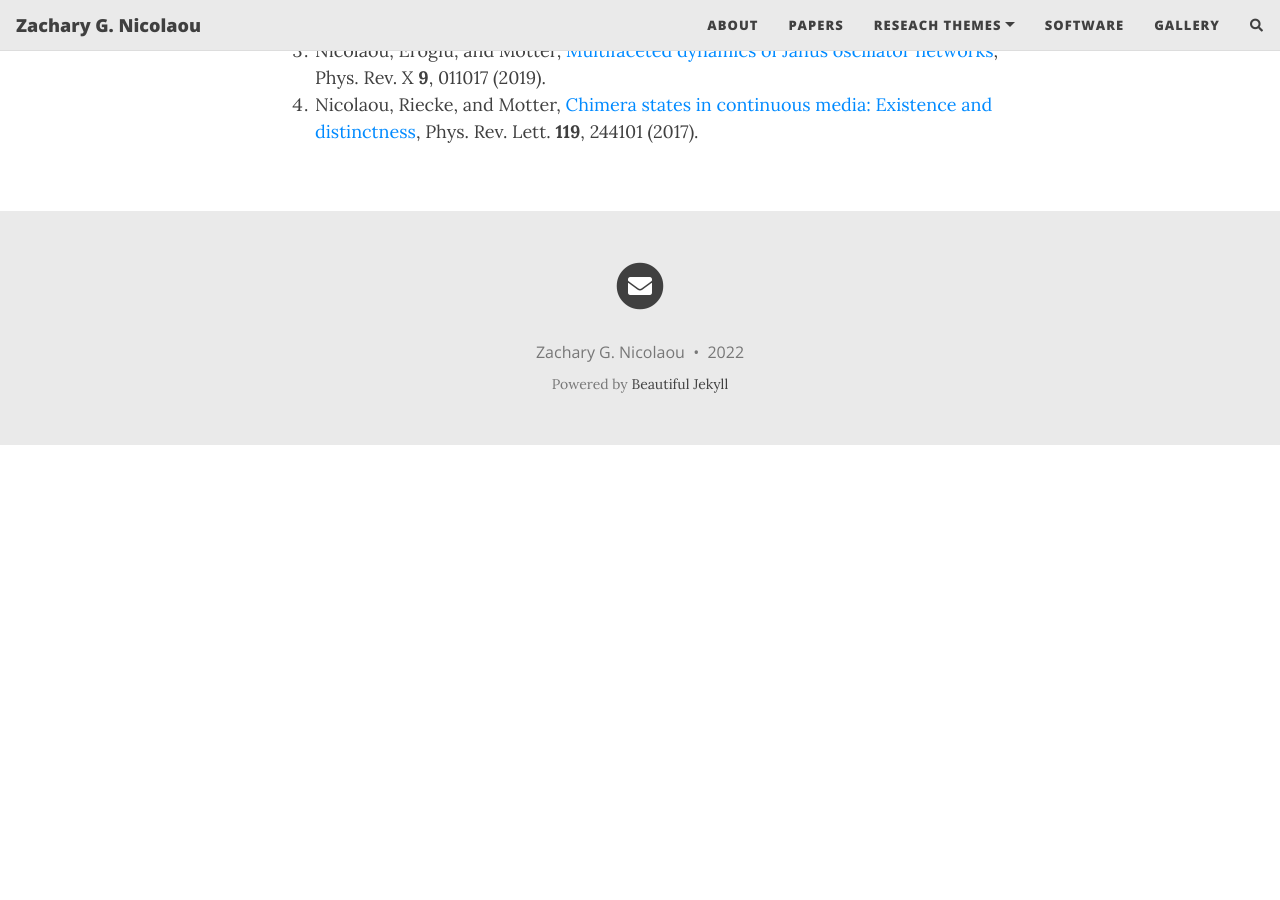
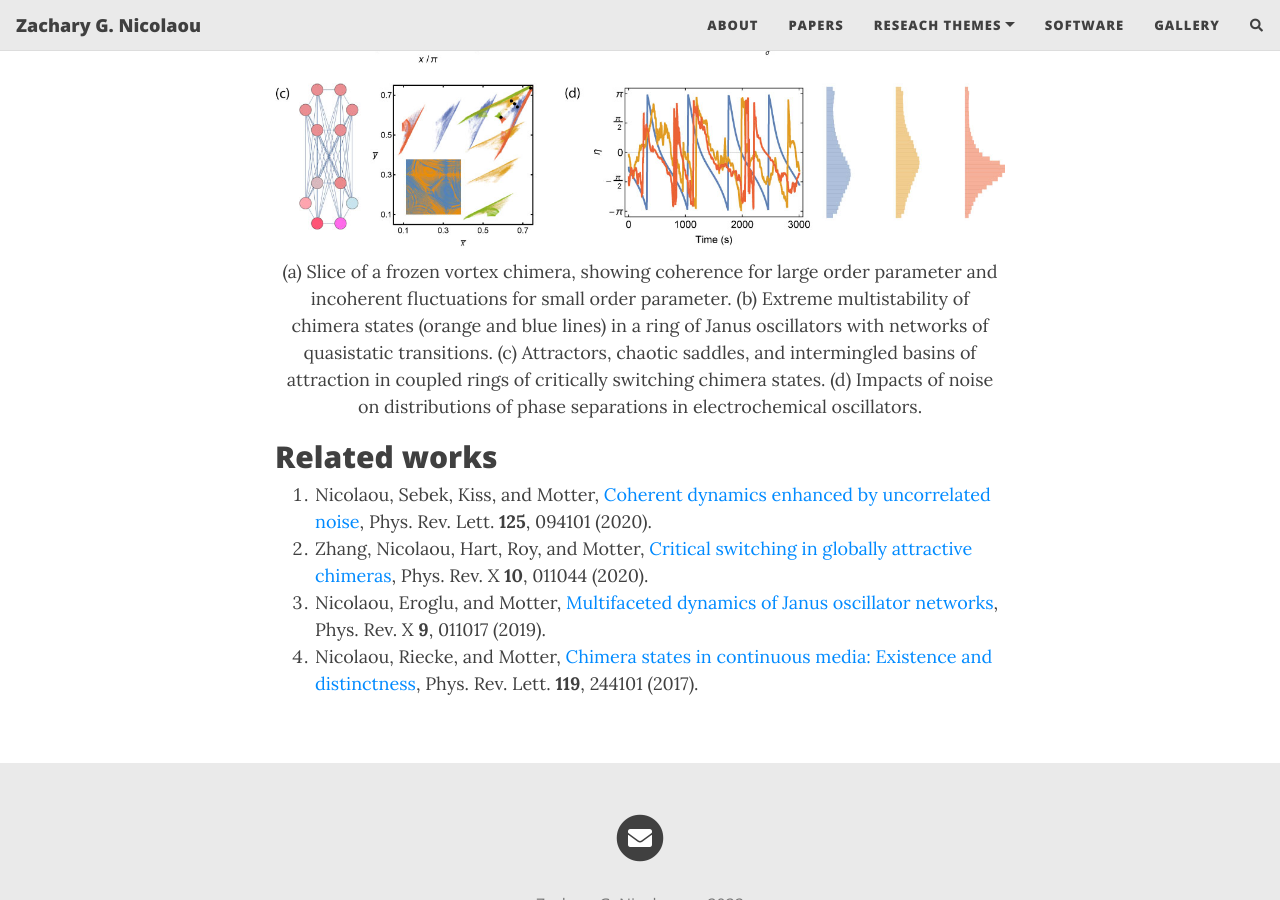
Before and after one commit to znicolaou/znicolaou.github.io, a Jekyll site: the page built from synchronization.md, in a window 1280 px wide and 900 px high, scrolled down 655 px. Built offline with Jekyll 4.4.1, drawn with Linux system fonts in a browser that asks for light colours; nearby versions of some CDN libraries; comment, search, counter and statistics services are not loaded; before the commit the page ends 1100 px from its top, so only the background shows below that.

Commit message:
added sync figure

```diff
--- a/synchronization.md
+++ b/synchronization.md
@@ -4,6 +4,12 @@ title: Patterns of synchrony
 ---
 Synchronization, in which the coupled oscillators begin to evolve in a highly correlated manner, is one of the best characterized examples of complex and emergent phenomena in nonlinear dynamics. Pioneers like Kuramoto and Winfree sought to apply methods from statistical physics to the oscillatory dynamics appearing in biological and chemical systems.  More recently, the discovery of chimera states, consisting of coexisting domains of coherence and incoherence in identical and identically-coupled oscillators, has led to interesting studies in symmetry breaking bifurcations. The impact of coupling network structure and disorder has also highlighted the diverse range of complex synchronization phenomena emerging in real-world systems.
 
+<figure>
+<img src="/assets/img/synchronization.jpg" width=1024 />
+<figcaption align="center">(a) Slice of a frozen vortex chimera, showing coherence for large order parameter and incoherent fluctuations for small order parameter. (b) Extreme multistability of chimera states (orange and blue lines) in a ring of Janus oscillators with networks of quasistatic transitions. (c) Attractors, chaotic saddles, and intermingled basins of attraction in coupled rings of critically switching chimera states. (d) Impacts of noise on distributions of phase separations in electrochemical oscillators.
+</figcaption>
+</figure>
+
 ## Related works
 6. Nicolaou, Sebek, Kiss, and Motter, [Coherent dynamics enhanced by uncorrelated noise](https://doi.org/10.1103/PhysRevLett.125.094101), Phys. Rev. Lett. **125**, 094101 (2020).
 9. Zhang, Nicolaou, Hart, Roy, and Motter, [Critical switching in globally attractive chimeras](https://doi.org/10.1103/PhysRevX.10.011044), Phys. Rev. X **10**, 011044 (2020).
```
Also changed, not shown: assets/img/synchronization.jpg (added), 1 other file.
